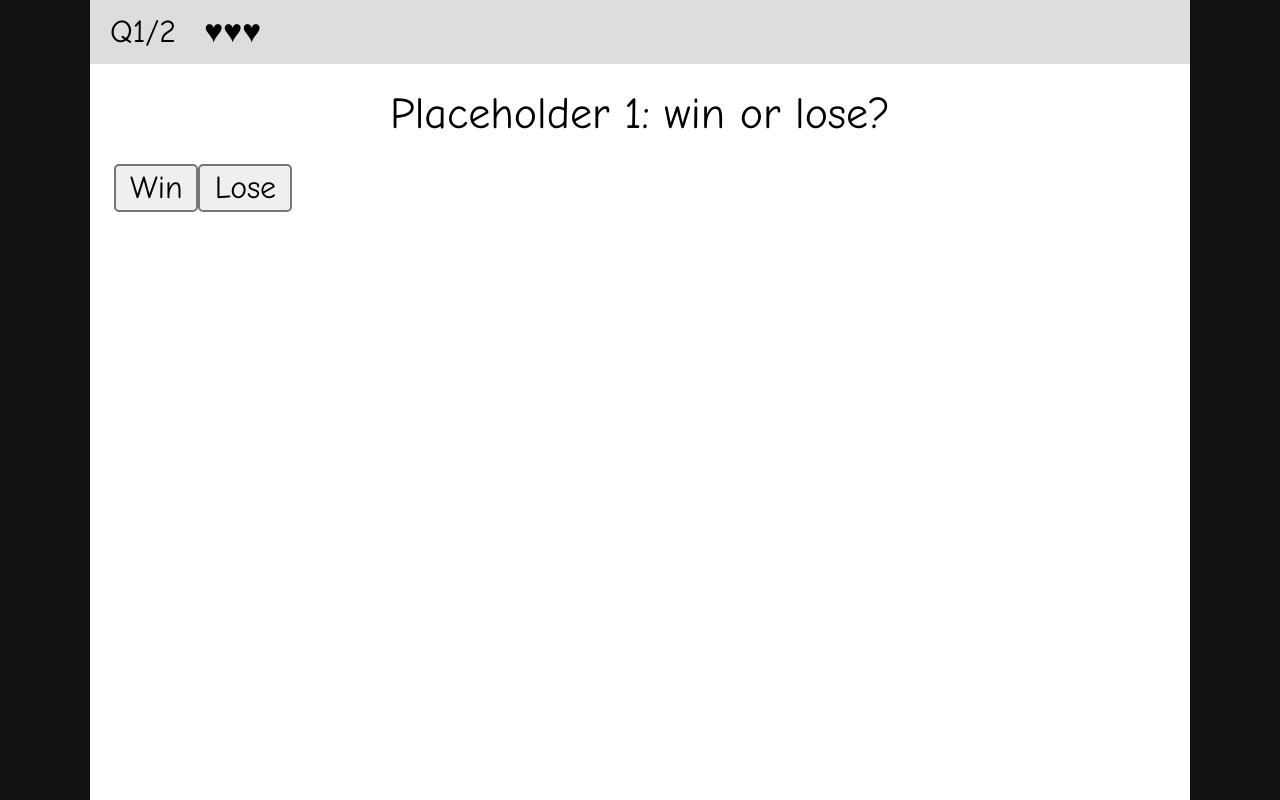
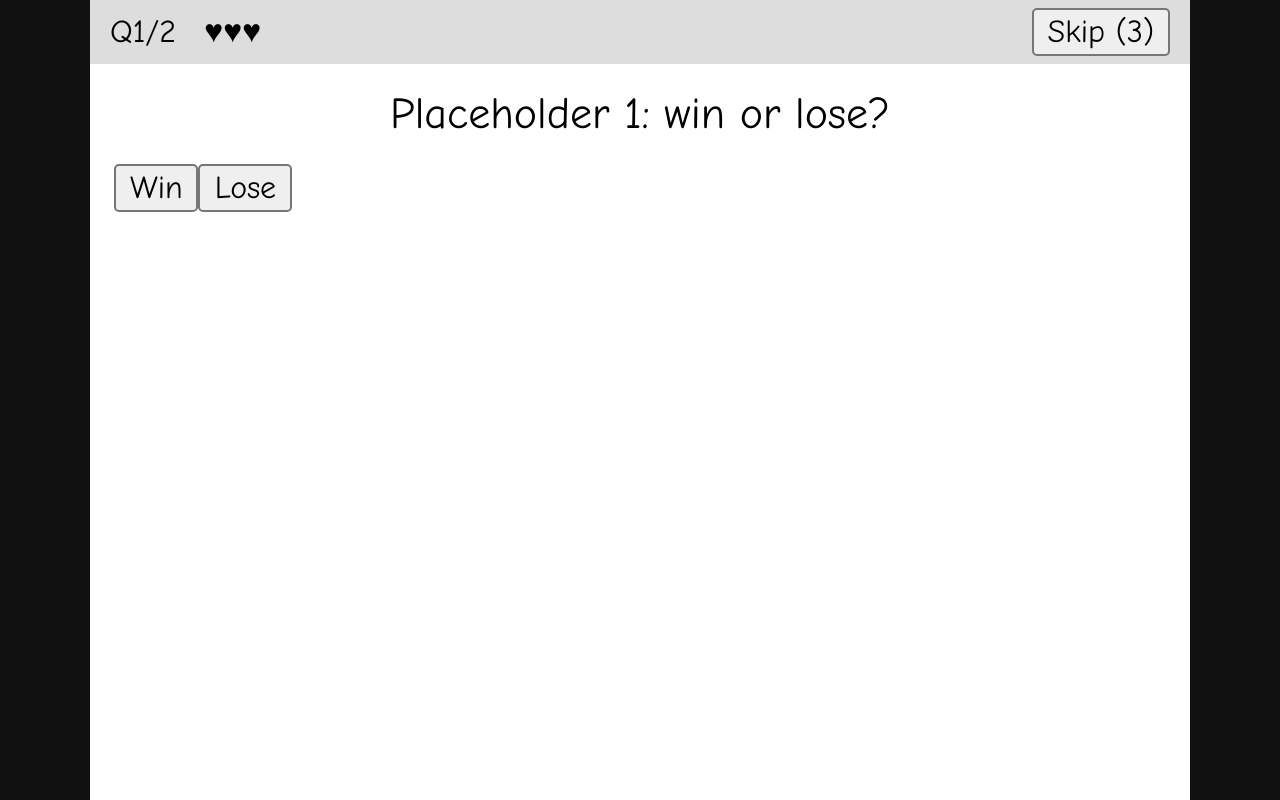
Before and after one commit to shaundano/evan-possible, a plain HTML site: page index.html in a window 1280 px wide. Drawn offline with Linux system fonts and the light colour scheme.

Commit message:
Add skips: HUD button and game.skip (#2)

```diff
--- a/css/style.css
+++ b/css/style.css
@@ -8,3 +8,4 @@ html, body { margin: 0; height: 100%; background: #111; overflow: hidden; font-f
 .q { font-size: 22px; text-align: center; margin-bottom: 12px; }
 .over { position: absolute; inset: 0; background: rgba(0, 0, 0, .85); color: #fff; display: flex; flex-direction: column; align-items: center; justify-content: center; gap: 20px; text-align: center; padding: 20px; font-size: 26px; z-index: 10; }
 .over[hidden] { display: none; }
+.skip { margin-left: auto; }
--- a/js/engine.js
+++ b/js/engine.js
@@ -13,10 +13,12 @@ addEventListener("resize", fit);
 fit();
 
 const hud = el("hud", stage), qnum = el("qnum", hud), lives = el("lives", hud);
+const skipBtn = el("skip", hud, "", "button");
 const play = el("play", stage), over = el("over", stage);
 over.hidden = true;
 
-let s; // run state: { i, lives }
+let s, cur; // run state { i, lives, skips }; current level game
+skipBtn.onclick = () => cur?.skip();
 const types = { custom: (lv, st, game) => lv.setup(st, game) };
 
 // full-stage message with one button
@@ -39,15 +41,18 @@ function load() {
   if (!lv) return screen("The end! (end screen TBD)", "Play again", start);
   qnum.textContent = `Q${s.i + 1}/${levels.length}`;
   lives.textContent = "\u2665".repeat(s.lives);
+  skipBtn.textContent = `Skip (${s.skips})`;
   play.replaceChildren();
   el("q", play, lv.q);
   let done = false;
   const end = f => (...a) => { if (!done) { done = true; f(...a); } };
-  const game = { win: end(next), lose: end((msg = lv.fakeout ?? "Wrong!") => die(msg)) };
+  const game = { win: end(next), lose: end((msg = lv.fakeout ?? "Wrong!") => die(msg)),
+    skip() { if (s.skips > 0 && !done) { s.skips--; end(next)(); } } };
+  cur = game;
   types[lv.type](lv, { el: play }, game);
 }
 
-function start(i = 0) { s = { i, lives: 3 }; load(); }
+function start(i = 0) { s = { i, lives: 3, skips: 3 }; load(); }
 
 // ?q=N debug jump
 const q = +new URLSearchParams(location.search).get("q");
```
